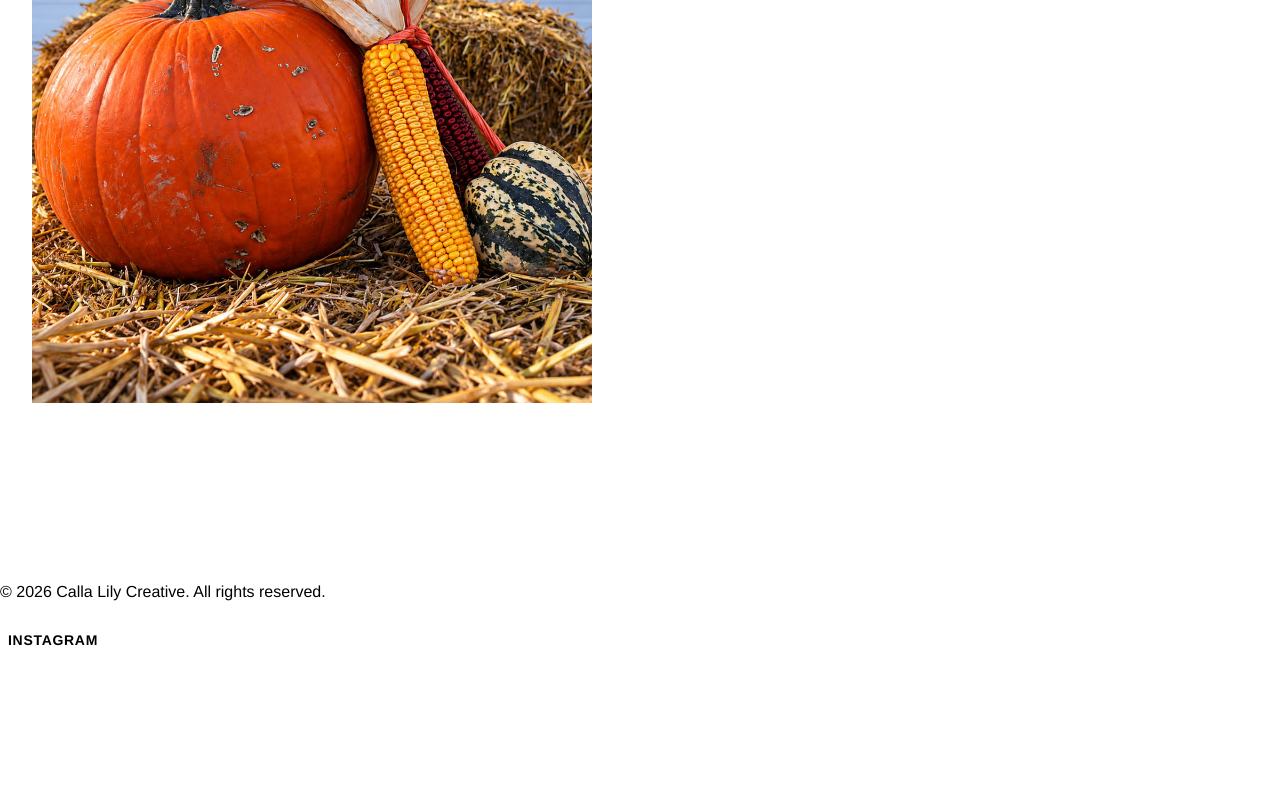
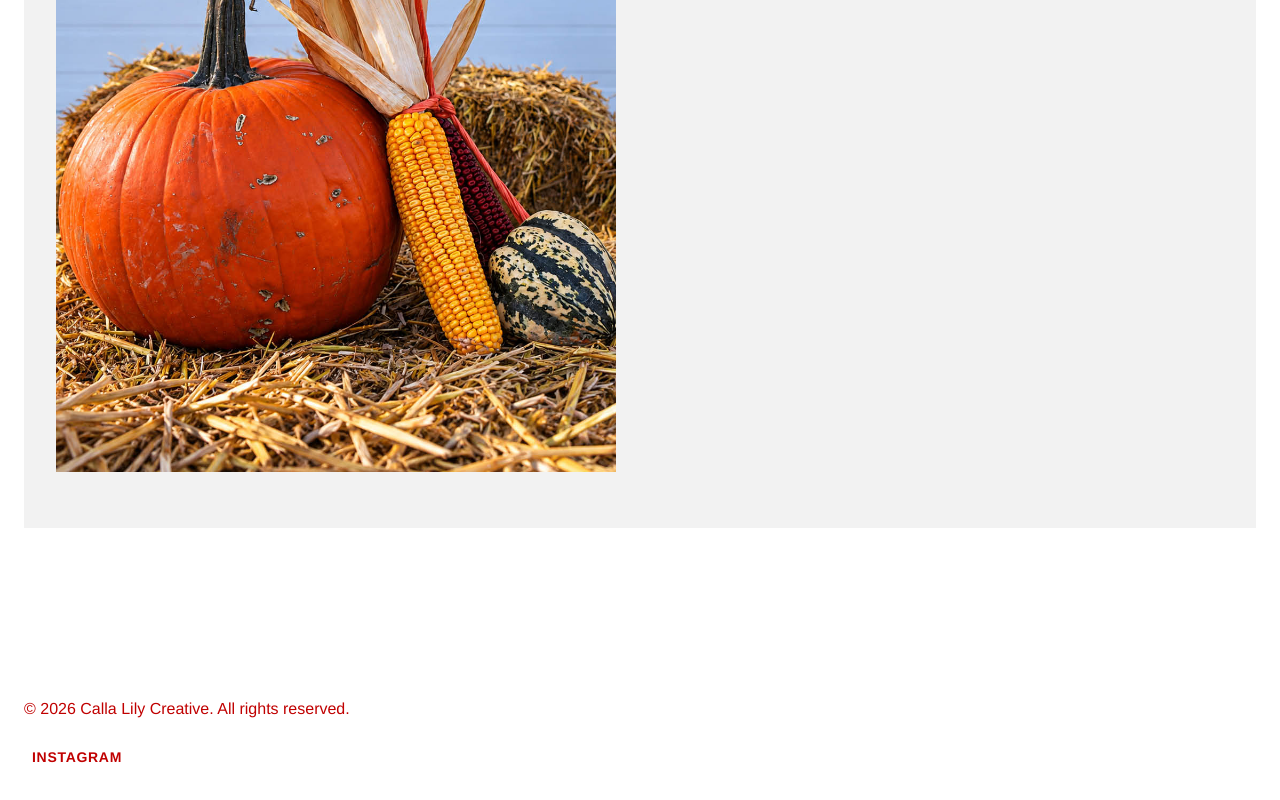
Before and after one commit to callalilyb/Callalilycreative, a plain HTML site: page visual.html in a window 1280 px wide. Shown: the part 1241-2041 px from the top of the page. Before the commit the page ends 1900 px from the top, so only its background shows below. Drawn offline with Linux system fonts and the light colour scheme.

Commit message:
typos fix (chatgpt)

```diff
--- a/css/styles.css
+++ b/css/styles.css
@@ -17,6 +17,10 @@ body {
 
 /* W11: replacing old root section with a new custom-property system */
 :root {
+   --color-background: FFFFFF;
+   --color-surface: #F2F2F2;
+   ---color-text: #111111;
+   --color-muted: #555555;
    --color-accent: #C00000;
    --color-border: #CCCCCC;
    /* spacing scale */
@@ -116,7 +120,7 @@ main,
 footer {
     width: 100%;
     min-width: 0;
-    padding: var(--space-med);
+    padding: var(--space-md);
 }
 
 /* padding edited, value replaced with week 11 custom properties. */
@@ -144,7 +148,7 @@ nav {
     gap: var(--space-md);
 }
 
- nav a {
+    & a {
       color: var(--color-text);
       text-decoration: none;
       font-size: var(--font-small);
@@ -153,11 +157,19 @@ nav {
       letter-spacing: 0.05em;
     }
 
- nav a:hover {
+    &:hover {
     color: var(--color-accent);
   }
 
- nav a:focus-visible,
+    &:focus-visible {
+      outline: 2px solid var(--color-accent);
+      outline-offset: 4px;
+    }
+
+    &[aria-current="page"] {
+      color: var(--color-accent)
+    }
+
  header > a:focus-visible {
     outline: 2px solid var(--color-accent);
     outline-offset: 4px;
@@ -213,7 +225,7 @@ nav {
  .featured article {
     --card-background: var(--color-surface);
     --card-text: var(--color-text);
-    background-color: var(--card-baackground);
+    background-color: var(--card-background);
     color: var(--card-text);
     padding: var(--space-lg);
     margin-bottom: var(--space-md)
@@ -270,10 +282,6 @@ nav {
 
  /* Nov. 4th. I am working on adding more pages and styling them.  */
 
- /* highlight the current page in the navigation. learned this online lol. */
- header nav a[aria-current="page"] {
-    color: var(--color-accent);
- }
 
  /* Nov. 5th I am working on making all the interior pages have consistent styling. */
 
@@ -347,7 +355,7 @@ margin-bottom: var(--space-md);
  }
 
  .about-background h3 {
-   font-size: var(--font-heading)
+   font-size: var(--font-heading);
    margin: var(--space-lg) 0 0.5rem;
  }
 
@@ -455,7 +463,7 @@ margin-bottom: var(--space-md);
 @media (prefers-color-scheme: dark) {
   :root {
     --color-background: #111111;
-    --color-surface: 242424;
+    --color-surface: #242424;
     --color-text: #FFFFFF;
     --color-muted: #CCCCCC;
     --color-accent: #FF6B6B;
```
Also changed, not shown: 1 other file. Lines whose indentation alone changed are shown as unchanged.
